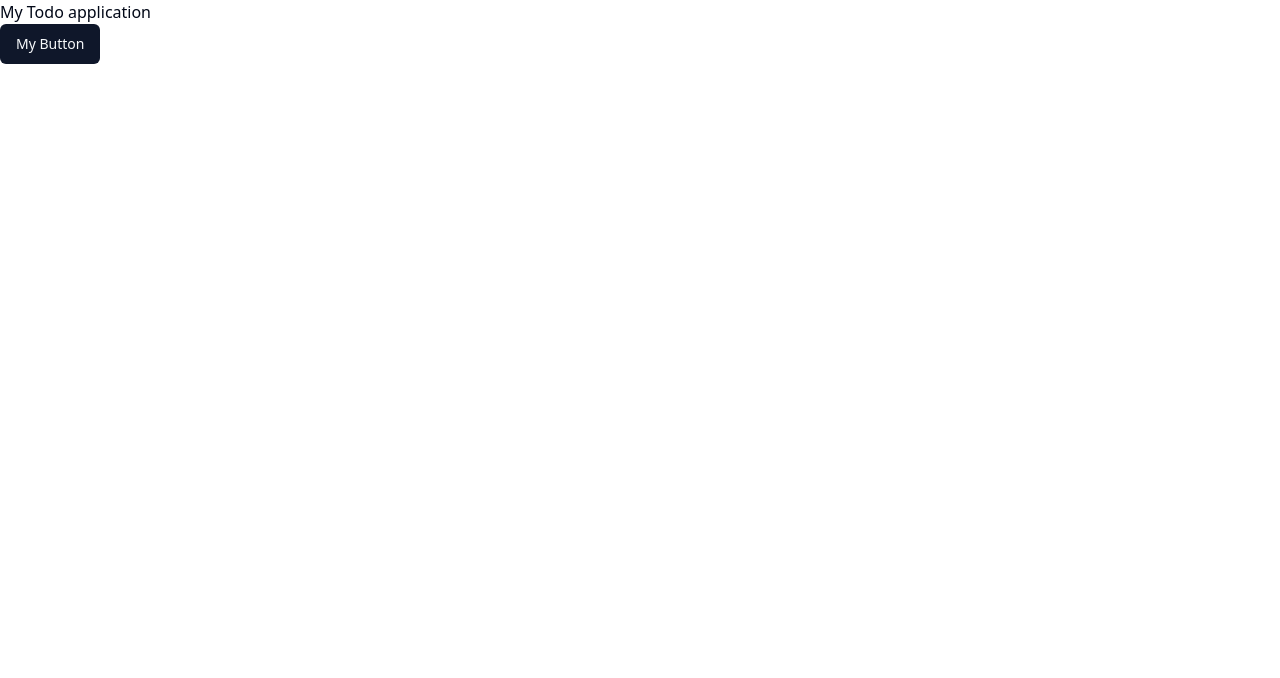
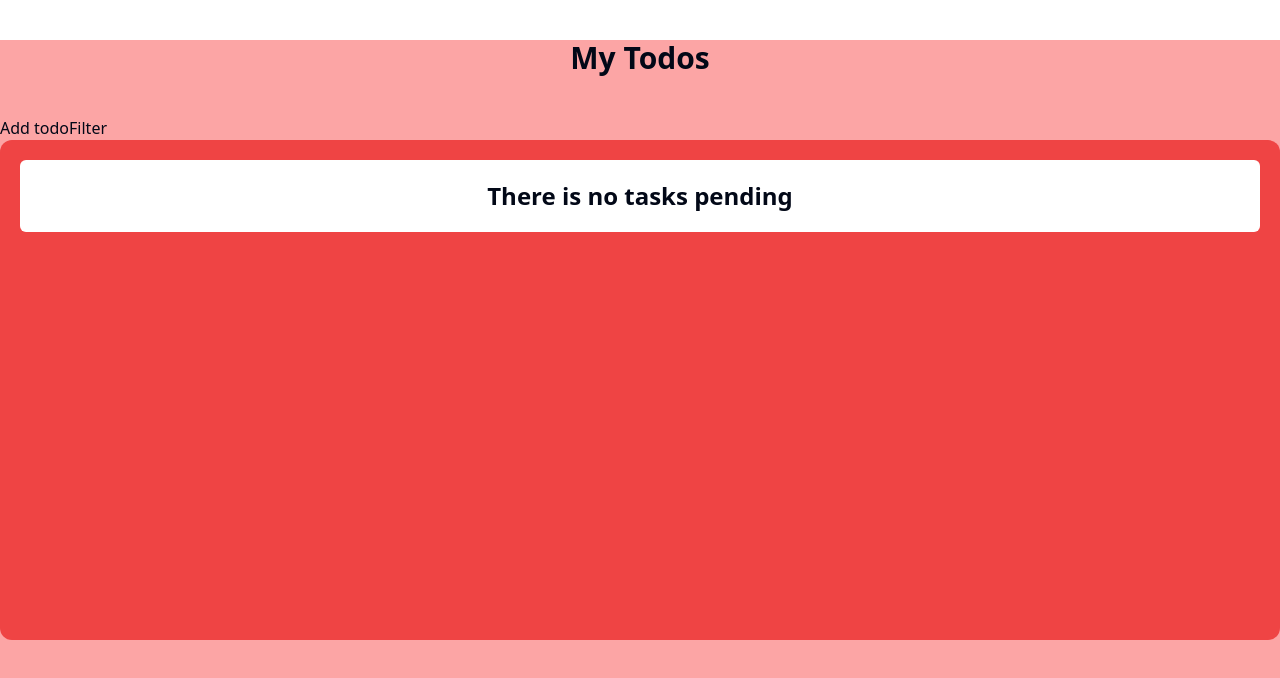
Before and after one commit to Aminul667/redux-todo-app, a React (Vite) app: page / in a window 1280 px wide. Shown: the top 678 px of the page. Built offline with nearby package versions, Linux system fonts and the light colour scheme.

Commit message:
Todo Component's Basic Structure

```diff
--- a/src/App.tsx
+++ b/src/App.tsx
@@ -1,10 +1,9 @@
-import { Button } from "./components/ui/button";
+import Todo from "./pages/Todo";
 
 function App() {
   return (
     <>
-      <h1>My Todo application</h1>
-      <Button>My Button</Button>
+      <Todo></Todo>
     </>
   );
 }
--- /dev/null
+++ b/src/components/todo/TodoCard.tsx
@@ -0,0 +1,15 @@
+const TodoCard = () => {
+  return (
+    <div className="bg-white rounded-md flex items-center justify-between p-3">
+      <input type="checkbox" name="" id="" />
+      <p className="font-semibold">Todo Title</p>
+      <p>Description</p>
+      <div className="space-x-5">
+        <button>del</button>
+        <button>edit</button>
+      </div>
+    </div>
+  );
+};
+
+export default TodoCard;
--- /dev/null
+++ b/src/components/todo/TodoContainer.tsx
@@ -0,0 +1,17 @@
+const TodoContainer = () => {
+  return (
+    <div>
+      <div>
+        <button>Add todo</button>
+        <button>Filter</button>
+      </div>
+      <div className="bg-red-500 w-full h-[500px] rounded-xl p-5 space-y-3">
+        <div className="bg-white p-5 flex justify-center items-center rounded-md text-2xl font-bold">
+          <p>There is no tasks pending</p>
+        </div>
+      </div>
+    </div>
+  );
+};
+
+export default TodoContainer;
--- /dev/null
+++ b/src/components/ui/Container.tsx
@@ -0,0 +1,15 @@
+import { ReactNode } from "react";
+
+type TContainerProps = {
+  children: ReactNode;
+};
+
+const Container = ({ children }: TContainerProps) => {
+  return (
+    <div className="h-screen w-full max-w-7xl mx-auto bg-red-300">
+      {children}
+    </div>
+  );
+};
+
+export default Container;
--- /dev/null
+++ b/src/pages/Todo.tsx
@@ -0,0 +1,13 @@
+import TodoContainer from "@/components/todo/TodoContainer";
+import Container from "@/components/ui/Container";
+
+const Todo = () => {
+  return (
+    <Container>
+      <h1 className="text-center text-3xl font-semibold  my-10">My Todos</h1>
+      <TodoContainer></TodoContainer>
+    </Container>
+  );
+};
+
+export default Todo;
```
